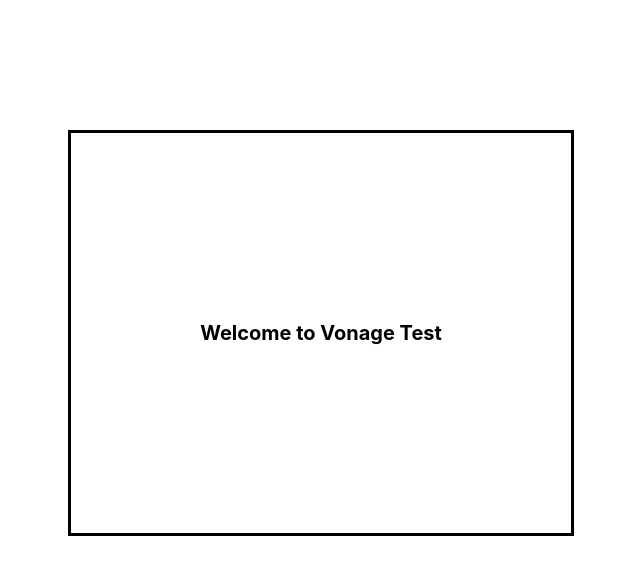
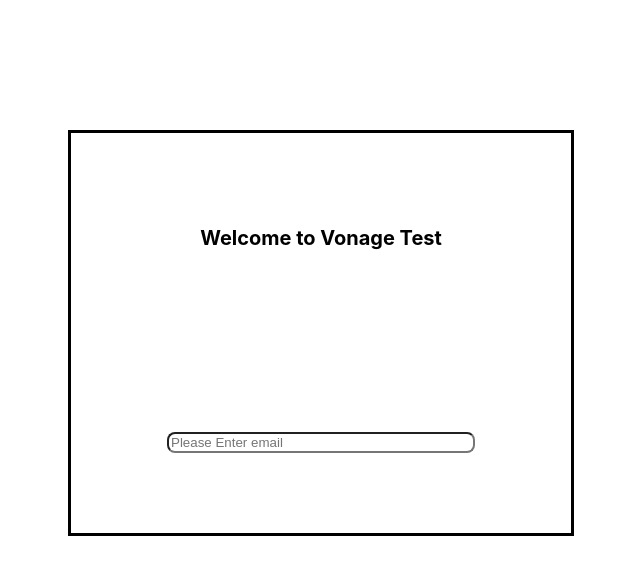
Before and after one commit to Hamzazaheer721/Vonage-typescript, a React (Create React App) app: page / in a window 1280 px wide. Shown: the top 574 px of the page, without its empty margins (432-1072 px from the left). Built offline with nearby package versions, Linux system fonts and the light colour scheme.

Commit message:
!feat(graphql) : Input field has been styled

```diff
--- a/src/components/Login/index.styled.ts
+++ b/src/components/Login/index.styled.ts
@@ -8,7 +8,14 @@
     align-items : center;
 `
 export const InputContainer = styled.input`
-    margin-top: 30px;
+    margin-top: 10px;
+    border-radius : 8px;
+    width: 60%;
+    &:focus{
+      border-radius: 8px;
+      outline: none;
+      box-shadow: 0px 0px 2px gray;
+    }
 `
 
 export default Form;
--- a/src/components/Login/index.tsx
+++ b/src/components/Login/index.tsx
@@ -1,6 +1,6 @@
 /* eslint-disable no-unused-vars */
 import { FC, useState } from 'react';
-import Form from './index.styled';
+import Form, { InputContainer } from './index.styled';
 
 const LoginComponent : FC <{}> = () => {
   const [email, setEmail] = useState<string>('');
@@ -10,7 +10,7 @@
 
   return (
     <Form>
-      <input type="text" placeholder="Please Enter email" />
+      <InputContainer type="text" placeholder="Please Enter email" />
     </Form>
   )
 }
--- a/src/components/Welcome/index.tsx
+++ b/src/components/Welcome/index.tsx
@@ -1,4 +1,5 @@
 import { FC } from 'react';
+import LoginComponent from '../Login';
 import { Container, WelcomeText } from './index.styled';
 
 const WelcomeComponent: FC<{}> = () => (
@@ -6,6 +7,7 @@
     <WelcomeText>
       Welcome to Vonage Test
     </WelcomeText>
+    <LoginComponent />
   </Container>
 )
 
```
